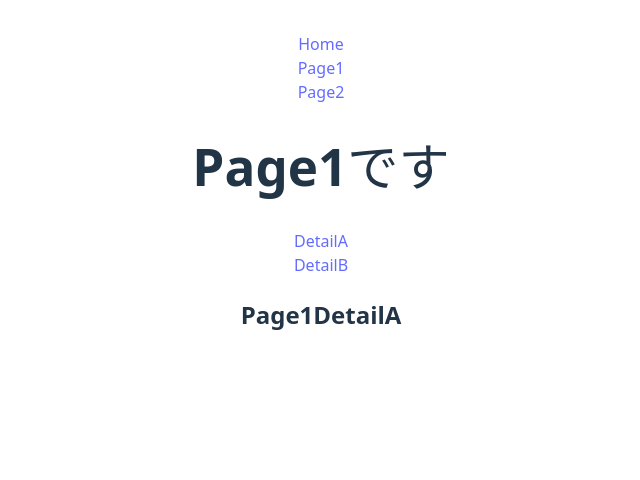
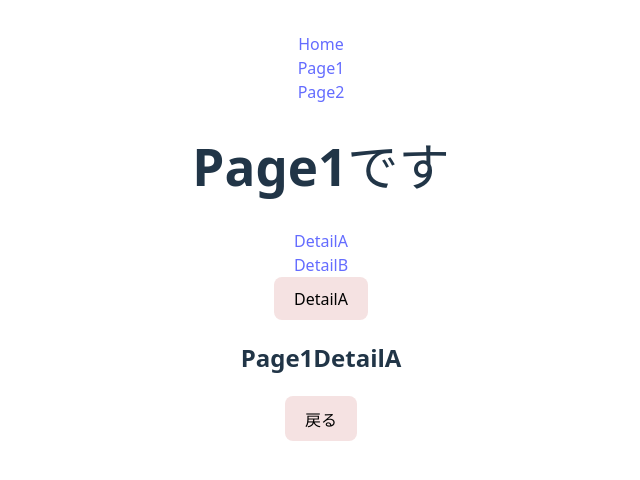
Before and after one commit to popcorn3-com-dev/React_StepUp, a React (Vite) app: page /page1/detailA in a window 1280 px wide. Shown: the top 480 px of the page, without its empty margins (319-959 px from the left). Built offline with nearby package versions, Linux system fonts and the light colour scheme.

Commit message:
Linkを使わないページ遷移

```diff
--- a/src/App.css
+++ b/src/App.css
@@ -8,3 +8,14 @@
 *{
   box-sizing: border-box;
 }
+
+button {
+  border-radius: 8px;
+  padding: 0.6em 1.2em;
+  font-size: 1em;
+  font-weight: 500;
+  font-family: inherit;
+  background-color: #f5e2e2;
+  cursor: pointer;
+  transition: border-color 0.25s;
+}
--- a/src/components/Page1.jsx
+++ b/src/components/Page1.jsx
@@ -1,8 +1,12 @@
-import { Link, Outlet } from "react-router-dom";
+import { Link, Outlet, useNavigate } from "react-router-dom";
 
 
 export const Page1 = () => {
     const arr = [...Array(100).keys()];
+    const navigation = useNavigate();
+    const onClickDetailA = () => {
+        navigation('detailA')
+    }
 
     return (
         <div>
@@ -10,6 +14,7 @@ export const Page1 = () => {
             <nav>
                 <Link to='detailA' state={arr}>DetailA</Link><br />
                 <Link to='detailB'>DetailB</Link><br />
+                <button onClick={onClickDetailA}>DetailA</button>
             </nav>
             <Outlet />
         </div>
--- a/src/components/Page1DetailA.jsx
+++ b/src/components/Page1DetailA.jsx
@@ -1,12 +1,18 @@
-import { useLocation } from "react-router-dom";
+import { useLocation, useNavigate } from "react-router-dom";
 
 export const Page1DetailA = () => {
     const location = useLocation();
     console.log(location);
 
+    const navigation = useNavigate();
+    const onClickBack = () => {
+        navigation(-1)
+    }
+
     return (
         <div>
             <h2>Page1DetailA</h2>
+            <button onClick={onClickBack}>戻る</button>
         </div>
     )
 }
```
